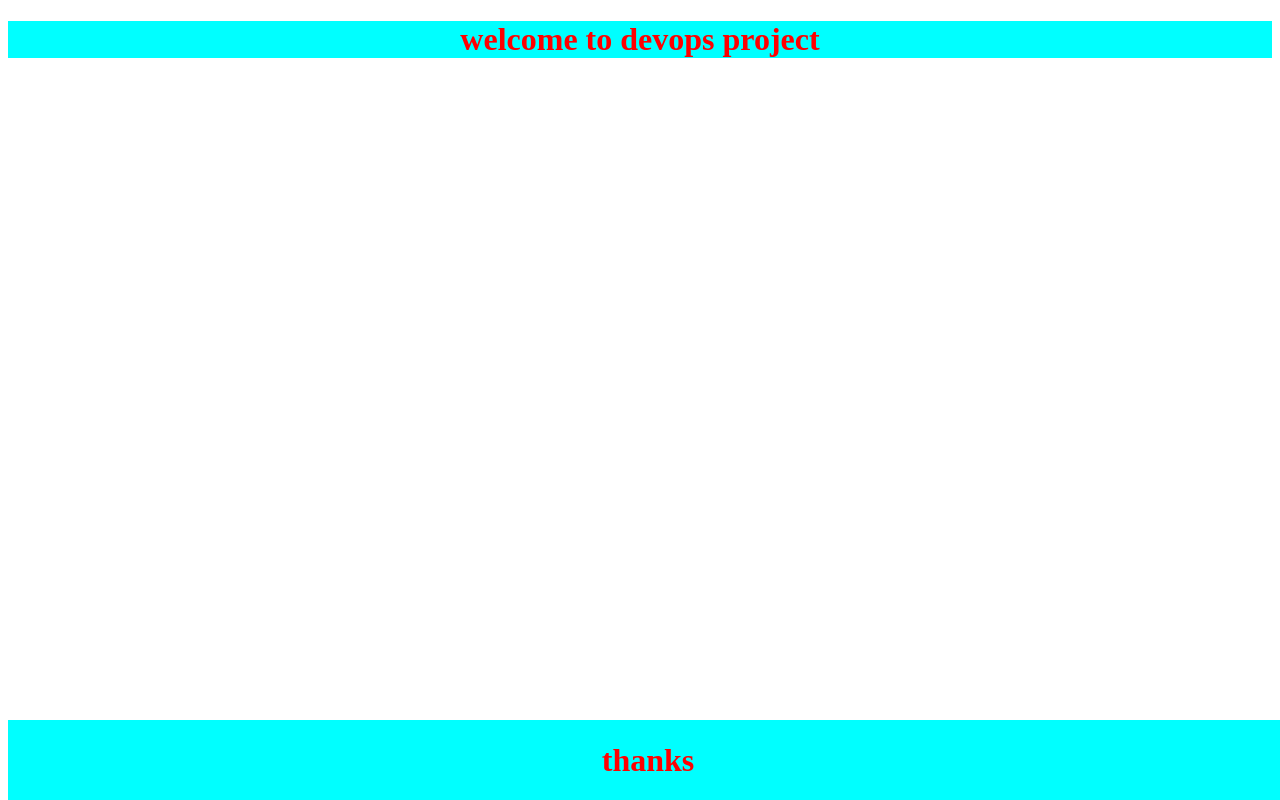
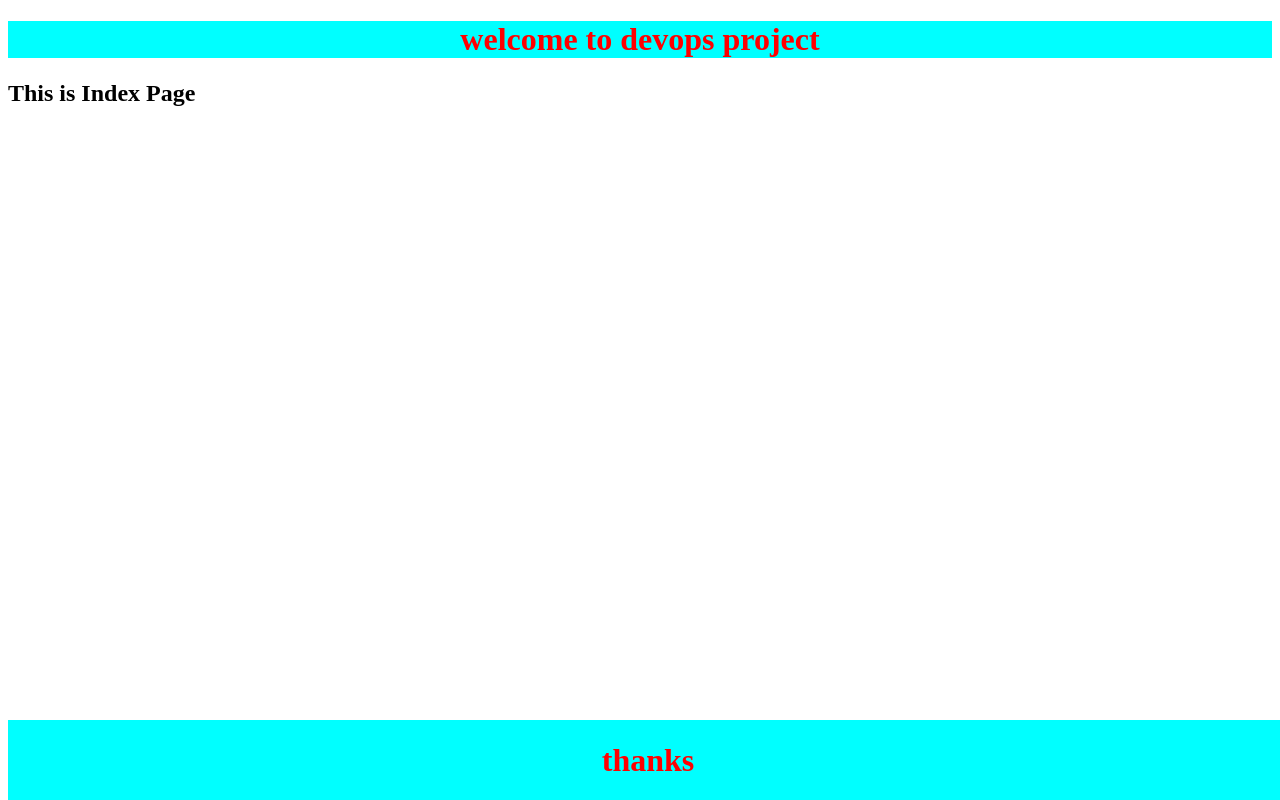
Before and after one commit to ylreddy/mysite, a plain HTML site: page index.html in a window 1280 px wide. Drawn offline with Linux system fonts and the light colour scheme.

Commit message:
modified index file

```diff
--- a/index.html
+++ b/index.html
@@ -11,6 +11,7 @@
     <header>
         <h1>welcome to devops project</h1>
     </header>
+    <h2>This is Index Page</h2>
     <footer>
         <h1>thanks</h1>
     </footer>
```
